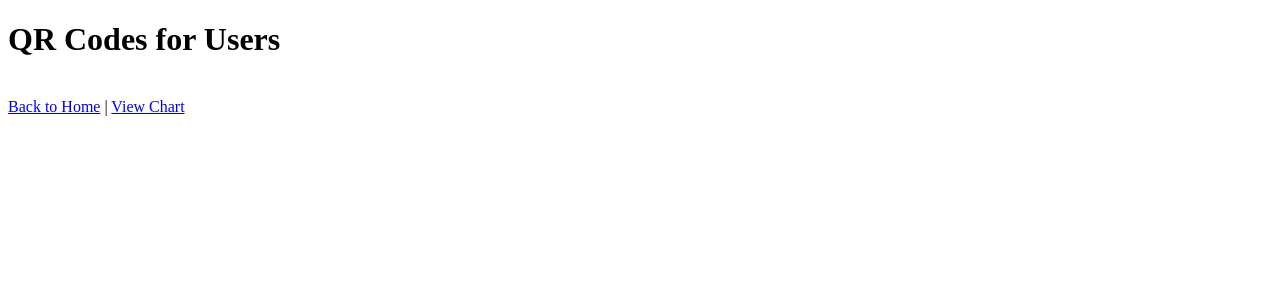
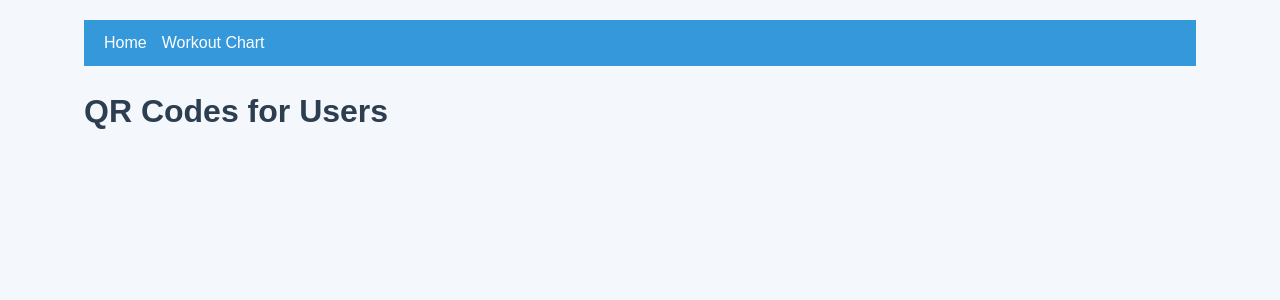
Before and after one commit to jacobcapper/workout-tracker, a Flask app: page /qr_page in a window 1280 px wide. Shown: the top 300 px of the page. Run offline with Flask 3, Linux system fonts and the light colour scheme; data that the repository does not hold is empty.

Commit message:
Update qr_page.html

```diff
--- a/templates/qr_page.html
+++ b/templates/qr_page.html
@@ -2,9 +2,18 @@
 <html lang="en">
 <head>
     <meta charset="UTF-8">
+    <meta name="viewport" content="width=device-width, initial-scale=1.0">
     <title>QR Codes</title>
+    <link rel="stylesheet" href="{{ url_for('static', filename='css/styles.css') }}">
 </head>
 <body>
+
+<div class="container">
+    <div class="navbar">
+        <a href="/">Home</a>
+        <a href="/chart_page">Workout Chart</a>
+    </div>
+
     <h1>QR Codes for Users</h1>
     <ul>
         {% for user in users %}
@@ -15,8 +24,7 @@
         </li>
         {% endfor %}
     </ul>
+</div>
 
-    <br>
-    <a href="/">Back to Home</a> | <a href="/chart_page">View Chart</a>
 </body>
 </html>
```
